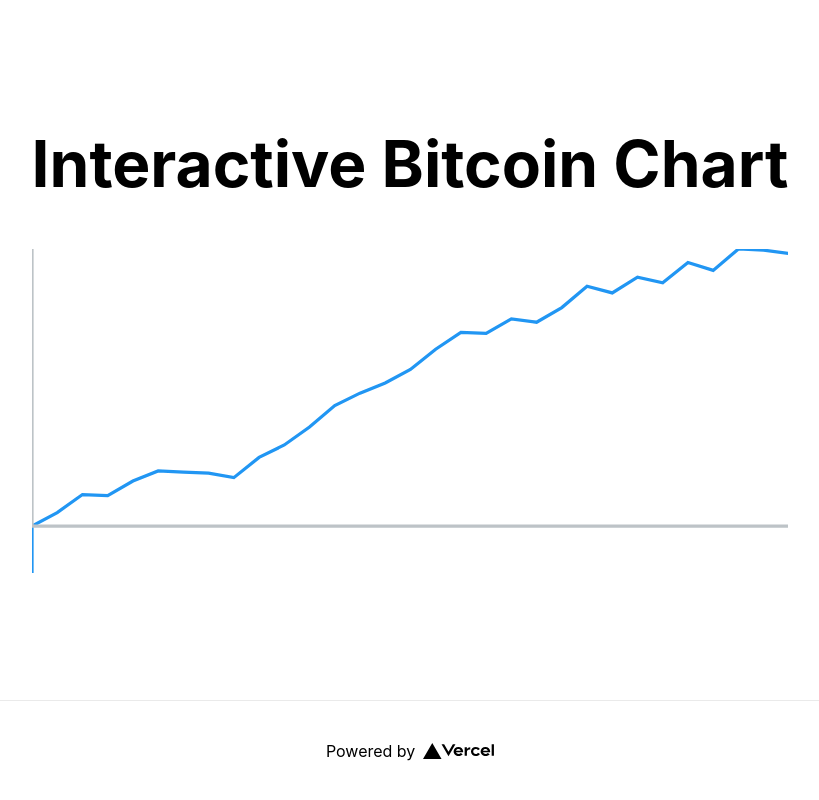
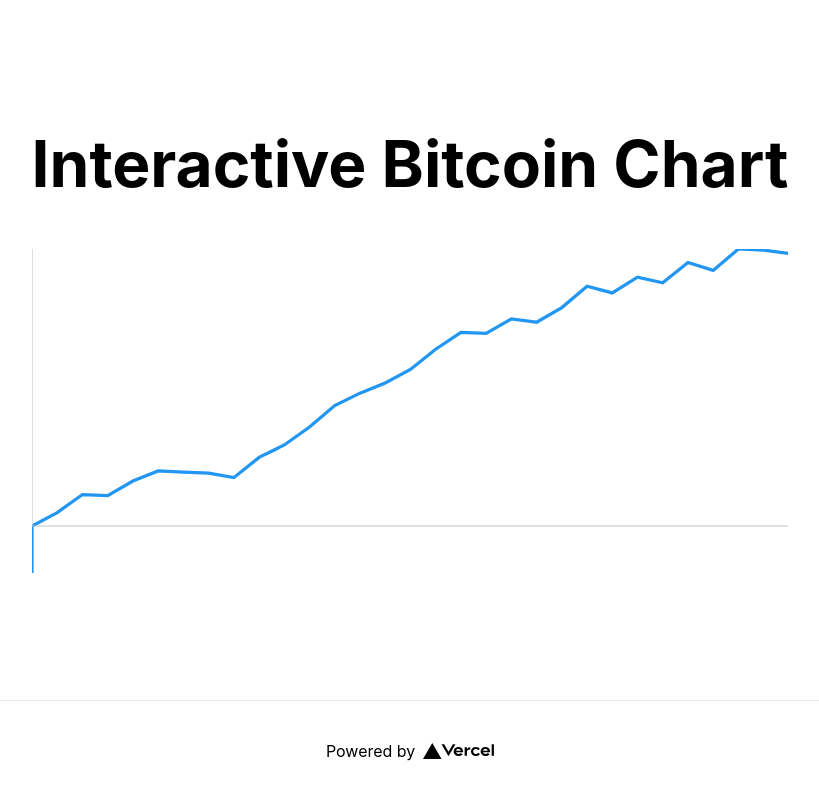
Before and after one commit to elphastori/bitcoin-chart-webapp, a Next.js app: page / in a window 1280 px wide. Shown: the whole page, without its empty margins (230-1049 px from the left). Built offline with nearby package versions, Linux system fonts and the light colour scheme.

Commit message:
Removed misplaced li nechart style

```diff
--- a/components/LineChart.js
+++ b/components/LineChart.js
@@ -62,10 +62,7 @@ const LineChart = (props) => {
     }
 
     return (
-        <svg
-            viewBox={`0 0 ${svgWidth} ${svgHeight}`}
-            className={styles.linechart_path}
-        >
+        <svg viewBox={`0 0 ${svgWidth} ${svgHeight}`}>
             {makePath()}
             {makeAxis()}
         </svg>
```
